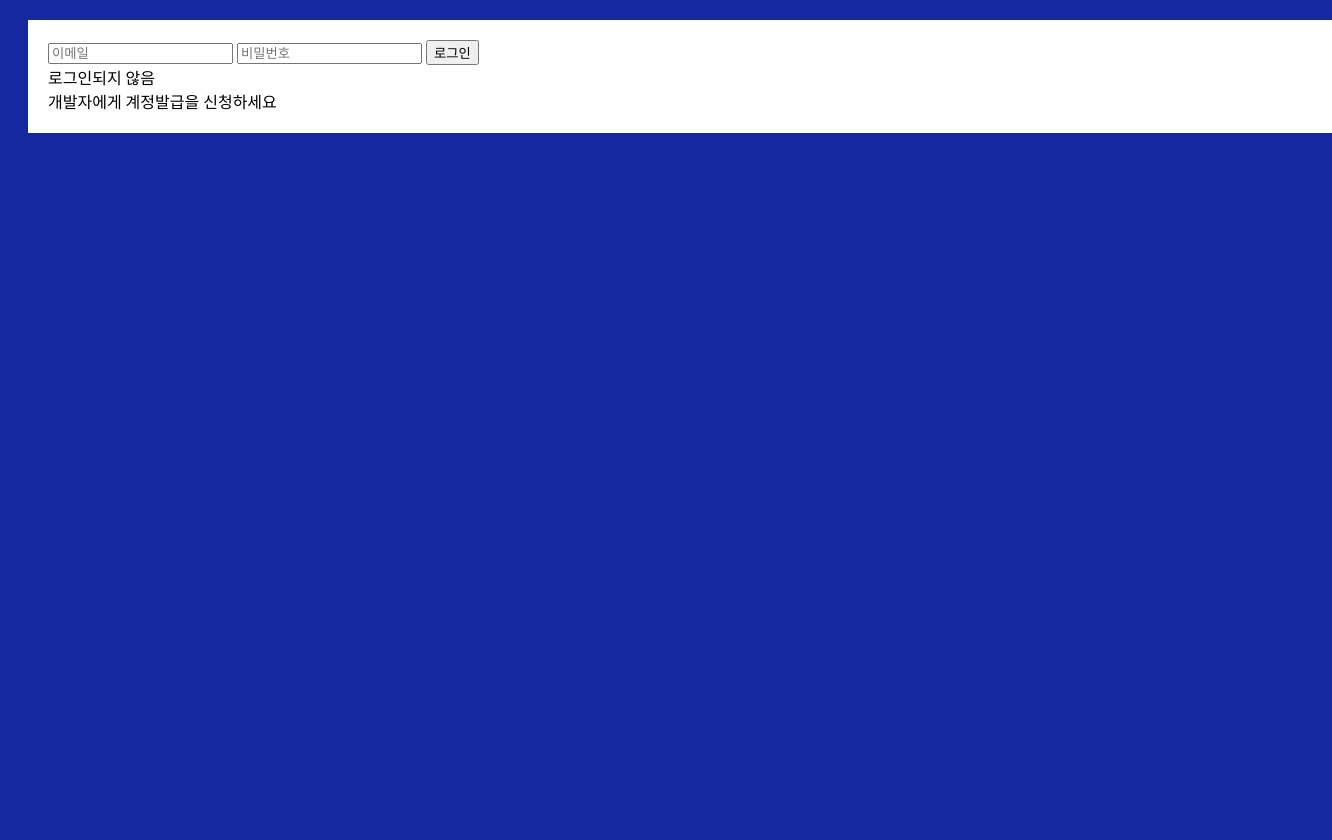
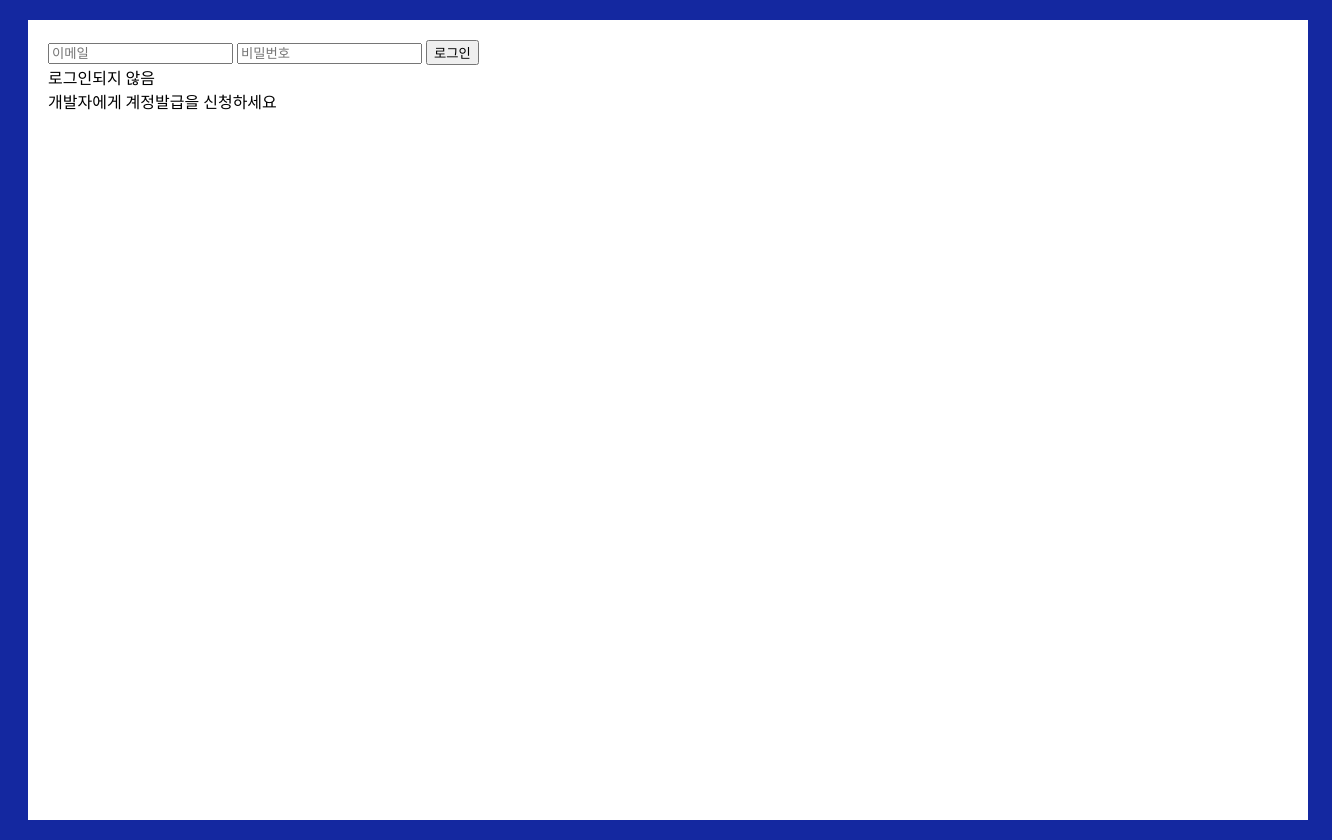
Before and after one commit to nyeohijyul/eotlqhem, a SvelteKit app: page / in a window 1280 px wide. Shown: the whole page, 1332 px wide, since content can reach past the window. Before the commit the page ends 800 px from the top, so only its background shows below. Built offline with nearby package versions, Linux system fonts and the light colour scheme.

Commit message:
ui 수정

```diff
--- a/src/routes/+page.svelte
+++ b/src/routes/+page.svelte
@@ -76,7 +76,7 @@
         margin: 20px;
         padding: 20px;
         background-color: white;
-        width: 100%;
-        height: 100%;
+        width: calc(100vw - 40px);
+        height: calc(100vh - 40px);
     }
 </style>
```
